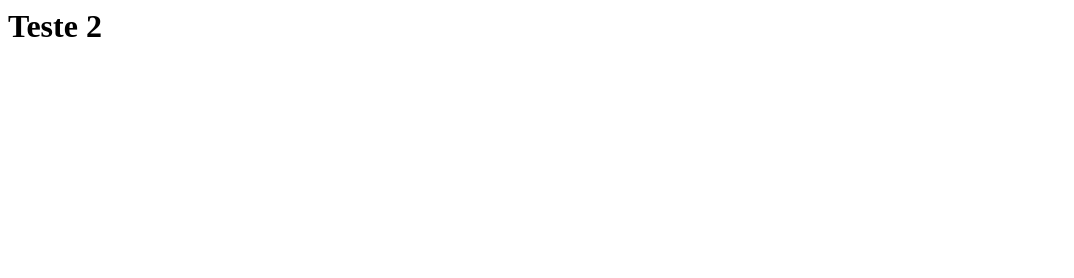
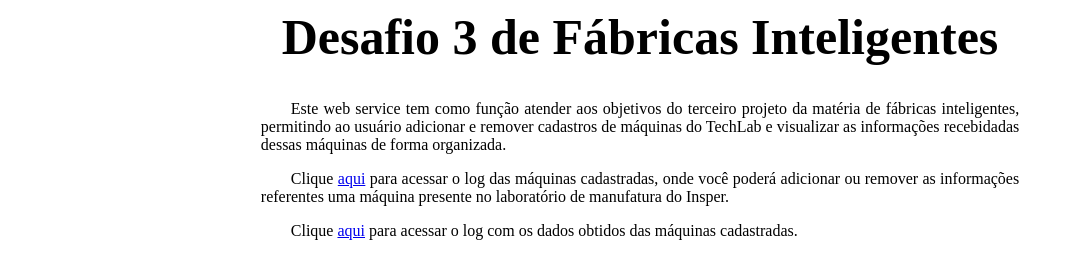
Before and after one commit to IgneousGuikas/FI_Desafio3, a website: page index.html in a window 1280 px wide. Shown: the whole page, without its empty margins (0-1074 px from the left). Drawn offline with nearby package versions, Linux system fonts and the light colour scheme.

Commit message:
Atualização das páginas html

```diff
--- a/index.html
+++ b/index.html
@@ -1,6 +1,31 @@
 <html>
-  <head></head>
+  <head>
+    <script src="https://code.jquery.com/jquery-3.4.1.min.js"></script>
+    <meta charset="UTF-8">
+    <style>
+    p {
+      margin-left: 20%;
+      margin-right: 20%;
+      text-align: justify;
+      text-indent: 30px;
+    }
+    </style>
+  </head>
   <boby>
-    <h1>Teste 2</h1>
+    <h1 align="center" style="font-size:50px;">Desafio 3 de Fábricas Inteligentes</h1>
+    <p>
+      Este web service tem como função atender aos objetivos do terceiro projeto da matéria de
+    fábricas inteligentes, permitindo ao usuário adicionar e remover  cadastros de máquinas do
+    TechLab e visualizar as informações recebidadas dessas máquinas de forma organizada.
+    </p>
+    <p>
+    Clique <a href="http://18.223.194.18/FIDesafio3/logMachines">aqui</a> para acessar o log das máquinas cadastradas,
+    onde você poderá adicionar ou remover as informações referentes uma máquina presente no laboratório de manufatura do
+    Insper.
+    </p>
+    <p>
+    Clique <a href="http://18.223.194.18/FIDesafio3/logData">aqui</a> para acessar o log com os dados obtidos das máquinas
+    cadastradas.
+    </p>
   </body>
 </html>
```
Also changed, not shown: index.js (+26 -1 lines), logData/index.html (added, +7 -0 lines), logMachines/index.html (added, +7 -0 lines).
